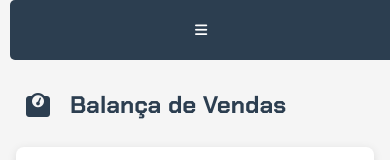
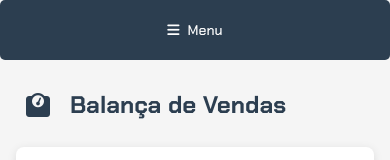
Before and after one commit to Flavio-Monteiro/systtem_balanca_production, a plain HTML site: page index.html in a window 390 px wide. Shown: the top 160 px of the page. Drawn offline with nearby package versions, Linux system fonts and the light colour scheme; a web font is replaced by a local one.

Commit message:
menu alterado

```diff
--- a/index.html
+++ b/index.html
@@ -21,7 +21,7 @@
   </head>
   <body>
     <button class="menu-toggle" id="menuToggle">
-      <i class="fas fa-bars"></i>
+      <i class="fas fa-bars"></i>Menu
     </button>
 
     <div class="container">
--- a/style.css
+++ b/style.css
@@ -85,7 +85,7 @@ body {
     display: none;
     position: fixed;
     top: 0px;
-    left: 10px;
+    left: 0px;
     background: #2c3e50;
     color: white;
     border: none;
```
